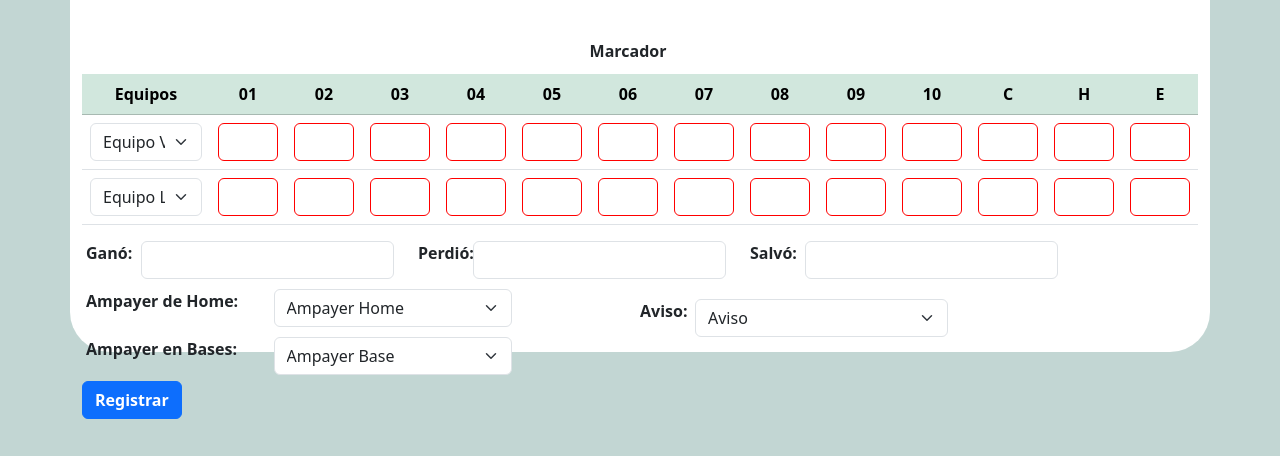
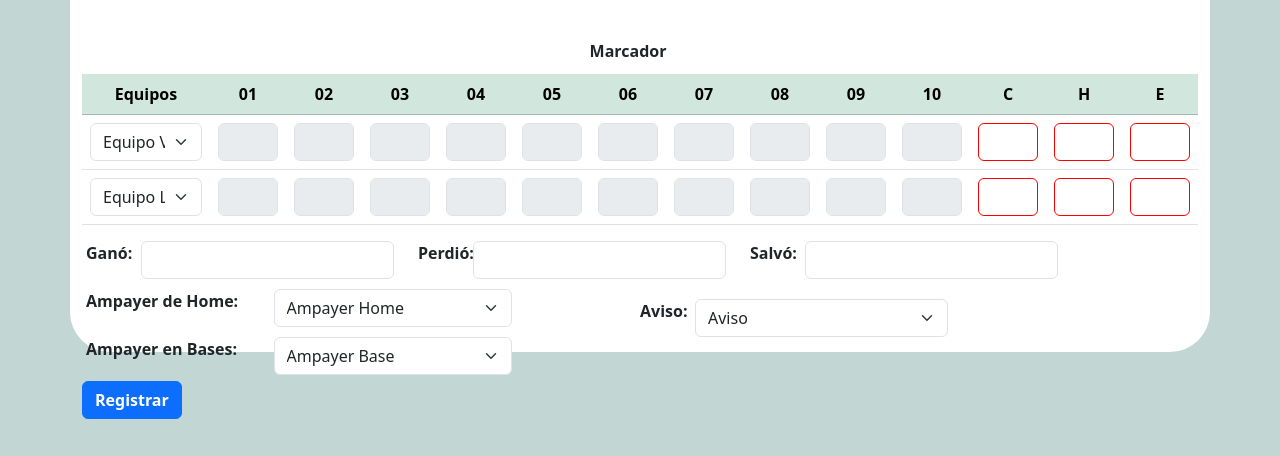
Before and after one commit to EL-SICRIO-R3/CrudAPP-de-baseball, a PHP site: page /partidos-app/ in a window 1280 px wide. Shown: the part 588-1044 px from the top of the page. Run offline with PHP 8.4, Linux system fonts and the light colour scheme; data that the repository does not hold is empty.

Commit message:
Actualizacion(Validacion de Innings)

```diff
--- a/CapturaDeJuegos/index.php
+++ b/CapturaDeJuegos/index.php
@@ -175,7 +175,22 @@
 
 
             <div class="col-12" style="height: 25px;  display: inline; margin-top: 50px; ">
-                <label for="inputJornada" class="form-label" name="Jornada" value="1"><strong>Jornada</strong></label>
+                <script>
+                    function pb2(button){
+                        var btn = document.getElementById(button);
+                        var Jornada=document.getElementById('Jornada').value;
+                        console.log(Jornada);
+                        for (var i = 1; i <= 16; i++) {
+                            var btnAux = document.getElementById("btnJ"+i);
+                            btnAux.classList.remove("clicked");
+
+                        }
+                        var btn = document.getElementById(button);
+                        btn.classList.add("clicked");
+
+                    }
+                </script>
+                <label for="inputJornada" class="form-label" ><strong>Jornada</strong></label>
                 <div class="btn-group me-2" role="group" aria-label="Botones">
                     <button type="button" class="btn btn-secondary" id="btnJ1" onclick="pb2('btnJ1')">1</button>
                     <button type="button" class="btn btn-secondary" id="btnJ2" onclick="pb2('btnJ2')">2</button>
@@ -193,7 +208,9 @@
                     <button type="button" class="btn btn-secondary" id="btnJ14" onclick="pb2('btnJ14')">14</button>
                     <button type="button" class="btn btn-secondary" id="btnJ15" onclick="pb2('btnJ15')">15</button>
                     <button type="button" class="btn btn-secondary" id="btnJ16" onclick="pb2('btnJ16')">x</button>
+
                 </div>
+                <input type="text" class="invisible" value=1 name="Jornada">
             </div>
 
             <div class="row divLogo" style="margin-top: 50px; ">
@@ -218,7 +235,20 @@
                     </div>
                     <div class="col-md-2" id="innings">
                         <label for="inputInning" class="form-label"><strong>Innings</strong></label>
-                        <input type="Number"  class="form-control" id="inputInnings" name="Inning" required="true"  oninput="if( this.value.length > 2 )  this.value = this.value.slice(0,2)" max="12">
+                        <script>
+                            function validarInning(event) {
+
+                                if (event.keyCode === 13) {
+                                    var innings= document.getElementById("inputInnings").value;
+                                    console.log(innings)
+                                    for (var i = 1; i <= innings; i++) {
+                                        document.getElementById("inputInning1"+i).disabled = false;
+                                        document.getElementById("inputInning2"+i).disabled = false;
+                                    }
+                                }
+                            }
+                        </script>
+                        <input type="Number"  class="form-control" id="inputInnings" name="Inning" required="true"  oninput="if( this.value.length > 2 )  this.value = this.value.slice(0,2)" max="10" onkeypress="validarInning(event)">
                     </div>
                 </div>
 
@@ -265,67 +295,67 @@
                             </th>
                             <th style="width: 60px; ">
                                 <div class="col-md-2" style="width: 60px;">
-                                    <input type="Number"  class="form-control" id="inputInning" name="Inning11" required="true"  >
+                                    <input type="Number"  class="form-control" id="inputInning11" name="Inning11" required="true"  disabled >
                                 </div>
                             </th>
                             <th style="width: 60px;">
                                 <div class="col-md-2" style="width: 60px;">
-                                    <input type="Number"  class="form-control" id="inputInning" name="Inning12" required="true"  >
+                                    <input type="Number"  class="form-control" id="inputInning12" name="Inning12" required="true"  disabled>
                                 </div>
                             </th>
                             <th style="width: 60px;">
                                 <div class="col-md-2" style="width: 60px;">
-                                    <input type="Number"  class="form-control" id="inputInning" name="Inning13" required="true"  >
+                                    <input type="Number"  class="form-control" id="inputInning13" name="Inning13" required="true"  disabled>
                                 </div>
                             </th>
                             <th style="width: 60px;">
                                 <div class="col-md-2" style="width: 60px;">
-                                    <input type="Number"  class="form-control" id="inputInning" name="Inning14" required="true"  >
+                                    <input type="Number"  class="form-control" id="inputInning14" name="Inning14" required="true"  disabled>
                                 </div>
                             </th>
                             <th style="width: 60px;">
                                 <div class="col-md-2" style="width: 60px;">
-                                    <input type="Number"  class="form-control" id="inputInning" name="Inning15" required="true"  >
+                                    <input type="Number"  class="form-control" id="inputInning15" name="Inning15" required="true"  disabled>
                                 </div>
                             </th>
                             <th style="width: 60px;">
                                 <div class="col-md-2" style="width: 60px;">
-                                    <input type="Number"  class="form-control" id="inputInning" name="Inning16" required="true"  >
+                                    <input type="Number"  class="form-control" id="inputInning16" name="Inning16" required="true"  disabled>
                                 </div>
                             </th>
                             <th style="width: 60px;">
                                 <div class="col-md-2" style="width: 60px;">
-                                    <input type="Number"  class="form-control" id="inputInning" name="Inning17" required="true"  >
+                                    <input type="Number"  class="form-control" id="inputInning17" name="Inning17" required="true"  disabled>
                                 </div>
                             </th>
                             <th style="width: 60px;">
                                 <div class="col-md-2" style="width: 60px;">
-                                    <input type="Number"  class="form-control" id="inputInning" name="Inning18" required="true"  >
+                                    <input type="Number"  class="form-control" id="inputInning18" name="Inning18" required="true"  disabled>
                                 </div>
                             </th>
                             <th style="width: 60px;">
                                 <div class="col-md-2" style="width: 60px;">
-                                    <input type="Number"  class="form-control" id="inputInning" name="Inning19" required="true"  >
+                                    <input type="Number"  class="form-control" id="inputInning19" name="Inning19" required="true"  disabled>
                                 </div>
                             </th>
                             <th style="width: 60px;">
                                 <div class="col-md-2" style="width: 60px;">
-                                    <input type="Number"  class="form-control" id="inputInning" name="Inning110" required="true"  >
+                                    <input type="Number"  class="form-control" id="inputInning10" name="Inning110" required="true"  disabled>
                                 </div>
                             </th>
                             <th style="width: 60px;">
                                 <div class="col-md-2" style="width: 60px;">
-                                    <input type="Number"  class="form-control" id="inputInning" name="Inning1C" required="true"  >
+                                    <input type="Number"  class="form-control" id="inputInning1C" name="Inning1C" required="true"  >
                                 </div>
                             </th>
                             <th style="width: 60px;">
                                 <div class="col-md-2" style="width: 60px;">
-                                    <input type="Number"  class="form-control" id="inputInning" name="Inning1H" required="true"  >
+                                    <input type="Number"  class="form-control" id="inputInning1H" name="Inning1H" required="true"  >
                                 </div>
                             </th>
                             <th style="width: 60px;">
                                 <div class="col-md-2" style="width: 60px;">
-                                    <input type="Number"  class="form-control" id="inputInning" name="Inning1E" required="true"  >
+                                    <input type="Number"  class="form-control" id="inputInning1E" name="Inning1E" required="true"  >
                                 </div>
                             </th>
                         </tr>
@@ -342,67 +372,67 @@
                             </th>
                             <th style="width: 60px;">
                                 <div class="col-md-2" style="width: 60px;">
-                                    <input type="Number"  class="form-control" id="inputInning" name="Inning21" required="true"  >
+                                    <input type="Number"  class="form-control" id="inputInning21" name="Inning21" required="true"  disabled>
                                 </div>
                             </th>
                             <th style="width: 60px;">
                                 <div class="col-md-2" style="width: 60px;">
-                                    <input type="Number"  class="form-control" id="inputInning" name="Inning22" required="true"  >
+                                    <input type="Number"  class="form-control" id="inputInning22" name="Inning22" required="true"  disabled>
                                 </div>
                             </th>
                             <th style="width: 60px;">
                                 <div class="col-md-2" style="width: 60px;">
-                                    <input type="Number"  class="form-control" id="inputInning" name="Inning23" required="true"  >
+                                    <input type="Number"  class="form-control" id="inputInning23" name="Inning23" required="true"  disabled>
                                 </div>
                             </th>
                             <th style="width: 60px;">
                                 <div class="col-md-2" style="width: 60px;">
-                                    <input type="Number"  class="form-control" id="inputInning" name="Inning24" required="true"  >
+                                    <input type="Number"  class="form-control" id="inputInning24" name="Inning24" required="true"  disabled>
                                 </div>
                             </th>
                             <th style="width: 60px;">
                                 <div class="col-md-2" style="width: 60px;">
-                                    <input type="Number"  class="form-control" id="inputInning" name="Inning25" required="true"  >
+                                    <input type="Number"  class="form-control" id="inputInning25" name="Inning25" required="true"  disabled>
                                 </div>
                             </th>
                             <th style="width: 60px;">
                                 <div class="col-md-2" style="width: 60px;">
-                                    <input type="Number"  class="form-control" id="inputInning" name="Inning26" required="true"  >
+                                    <input type="Number"  class="form-control" id="inputInning26" name="Inning26" required="true"  disabled>
                                 </div>
                             </th>
                             <th style="width: 60px;">
                                 <div class="col-md-2" style="width: 60px;">
-                                    <input type="Number"  class="form-control" id="inputInning" name="Inning27" required="true"  >
+                                    <input type="Number"  class="form-control" id="inputInning27" name="Inning27" required="true"  disabled>
                                 </div>
                             </th>
                             <th style="width: 60px;">
                                 <div class="col-md-2" style="width: 60px;">
-                                    <input type="Number"  class="form-control" id="inputInning" name="Inning28" required="true"  >
+                                    <input type="Number"  class="form-control" id="inputInning28" name="Inning28" required="true"  disabled>
                                 </div>
                             </th>
                             <th style="width: 60px;">
                                 <div class="col-md-2" style="width: 60px;">
-                                    <input type="Number"  class="form-control" id="inputInning" name="Inning29" required="true"  >
+                                    <input type="Number"  class="form-control" id="inputInning29" name="Inning29" required="true"  disabled>
                                 </div>
                             </th>
                             <th style="width: 60px;">
                                 <div class="col-md-2" style="width: 60px;">
-                                    <input type="Number"  class="form-control" id="inputInning" name="Inning210" required="true"  >
+                                    <input type="Number"  class="form-control" id="inputInning210" name="Inning210" required="true"  disabled>
                                 </div>
                             </th>
                             <th style="width: 60px;">
                                 <div class="col-md-2" style="width: 60px;">
-                                    <input type="Number"  class="form-control" id="inputInning" name="Inning2C" required="true"  >
+                                    <input type="Number"  class="form-control" id="inputInning2C" name="Inning2C" required="true"  >
                                 </div>
                             </th>
                             <th style="width: 60px;">
                                 <div class="col-md-2" style="width: 60px;">
-                                    <input type="Number"  class="form-control" id="inputInning" name="Inning2H" required="true"  >
+                                    <input type="Number"  class="form-control" id="inputInning2H" name="Inning2H" required="true"  >
                                 </div>
                             </th>
                             <th style="width: 60px;">
                                 <div class="col-md-2" style="width: 60px;">
-                                    <input type="Number"  class="form-control" id="inputInning" name="Inning2E" required="true"  >
+                                    <input type="Number"  class="form-control" id="inputInning2E" name="Inning2E" required="true"  >
                                 </div>
                             </th>
                         </tr>
```
Also changed, not shown: CapturaDeJuegos/validaciones.js (+19 -1 lines), CapturaDeJuegos/styles.css (line endings or trailing spaces).
